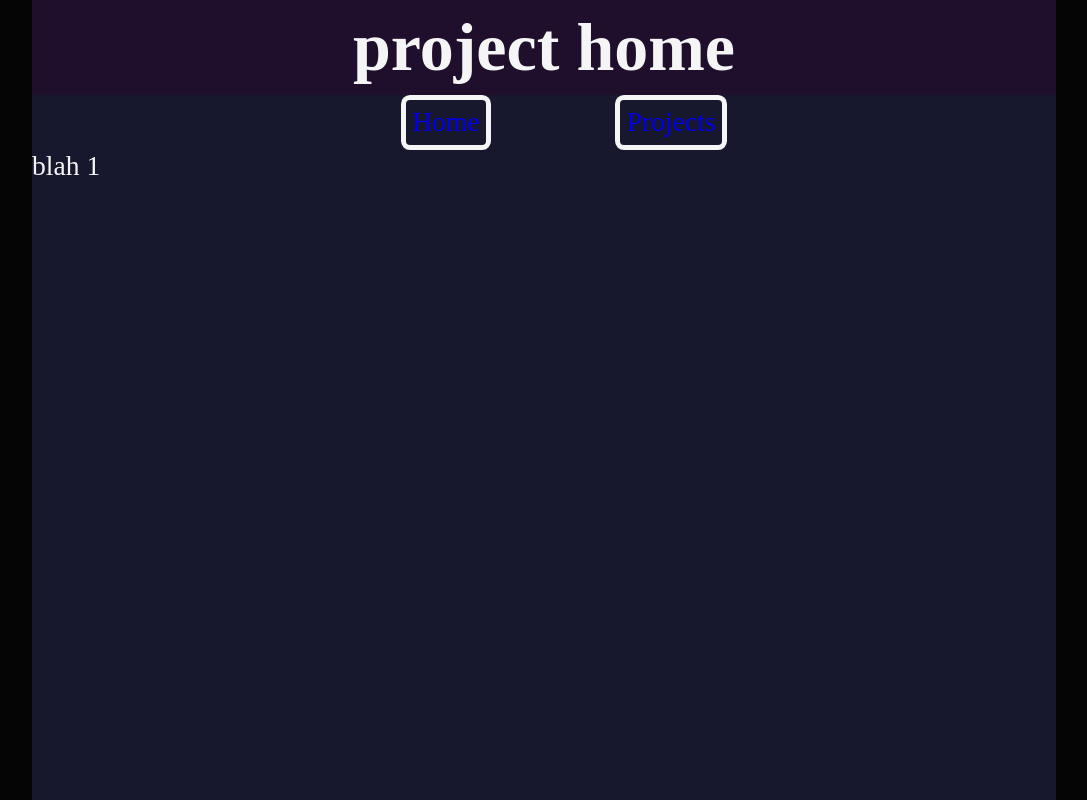
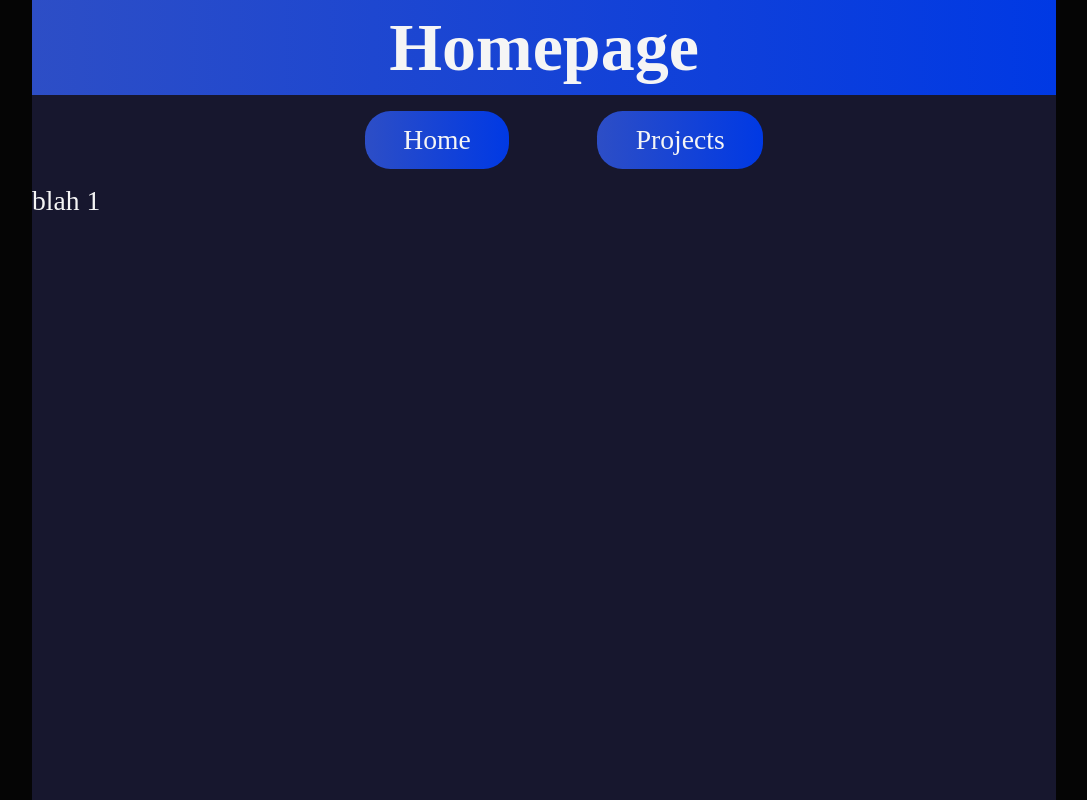
Before and after one commit to klanting/Personal-2024-Summer-Resume, a React (Vite) app: page / in a window 1280 px wide. Shown: the whole page, without its empty margins (96-1183 px from the left). Built offline with nearby package versions, Linux system fonts and the light colour scheme.

Commit message:
Make the header title dependent on the page

```diff
--- a/package.json
+++ b/package.json
@@ -10,6 +10,7 @@
     "preview": "vite preview"
   },
   "dependencies": {
+    "ag-charts-react": "^10.1.0",
     "react": "^18.3.1",
     "react-dom": "^18.3.1",
     "react-router-dom": "^6.26.1",
--- a/src/App.jsx
+++ b/src/App.jsx
@@ -4,6 +4,7 @@ import Projects from "./mains/Projects.jsx";
 import styled, { createGlobalStyle } from 'styled-components';
 import Header from "./components/Header.jsx";
 import Nav from "./components/Nav.jsx";
+import {useState} from "react";
 
 const GeneralStyling = createGlobalStyle`
 
@@ -28,14 +29,16 @@ const WrappedDiv = styled.div`
 `;
 
 function Root(){
+
+    const [title, setTitle] = useState("Home");
+
     return (
         <WrappedDiv>
-            <Header title={"project home"}/>
-            <Nav/>
             <Routes>
                 <Route path="/*" element={<Home/>}/>
                 <Route path="/projects/*" element={<Projects/>}/>
             </Routes>
+            <br/>
         </WrappedDiv>
     );
 }
--- a/src/components/Header.jsx
+++ b/src/components/Header.jsx
@@ -1,13 +1,16 @@
 import styled from "styled-components";
+import {useLocation} from "react-router-dom";
 
 const StyledDiv = styled.div`
-    background-color: #200f2c;
+    background-image: linear-gradient(to right, rgb(45, 78, 198), rgb(0, 57, 228));
     text-align: center;
     font-size: calc(2px + 2.5vw);
     padding: 1vh 1vw;
+    margin-bottom: 2vh;
 `;
 
 export default function Header(props){
+
     return(
         <StyledDiv>
             <h1>{props.title}</h1>
--- a/src/components/Nav.jsx
+++ b/src/components/Nav.jsx
@@ -8,17 +8,27 @@ const StyledUl = styled.ul`
 
     width: 60%;
     margin: 0 auto;
+    list-style-type: none;
+    margin-bottom: 2vh;
 `;
 
 const StyledListItem = styled.li`
-    list-style: none;
-    border: 5px solid whitesmoke;
-    padding: 0.5vw;
-    border-radius: 0.7vw;
+    text-align: center;
+
 `;
 
 const StyledNavLink = styled(NavLink)`
+    display: block;
     text-decoration: none;
+    width: 100%;
+
+    background-image: linear-gradient(to right, rgb(45, 78, 198), rgb(0, 57, 228));
+    border-radius: 2vw;
+
+    padding: 1vw 3vw;
+
+
+    color: whitesmoke;
 `;
 
 export default function Nav(){
--- a/src/components/github/GithubRepo.jsx
+++ b/src/components/github/GithubRepo.jsx
@@ -1,6 +1,25 @@
-import useSWR from "swr";
+
 import styled from "styled-components";
+import LanguageGraph from "./LanguageGraph.jsx";
 
+const StyledDiv = styled.div`
+    width: 70vw;
+    aspect-ratio: 3/1;
+    border-left: 2px solid rgb(0, 57, 228);
+
+    display: flex;
+    flex-direction: row;
+    justify-content: space-between;
+    padding: 2vw 1vw;
+
+    margin: 5% auto;
+
+    cursor: pointer;
+
+    &:hover {
+        transform: scale(105%);
+    }
+`;
 
 const StyledTitle = styled.h3`
     text-align: center;
@@ -8,29 +27,21 @@ const StyledTitle = styled.h3`
 
 const StyledDescription = styled.p`
     font-size: calc(2px + 1vw);
+    margin: 2% 5%;
 `;
 
-const StyledDiv = styled.div`
-    width: 70vw;
-    aspect-ratio: 3/1;
-    border: 2px solid whitesmoke;
-`;
+
 
 export default function GithubRepo(props){
 
 
-
-    const fetcher = url => fetch(url).then(r => r.json());
-
-    const { data, error, isLoading } = useSWR('https://api.github.com/repos/klanting/BU-2024-Summer-CS391-Show-Tell/languages', fetcher);
-
-    if (isLoading || error){return <p>Loading</p>}
-    console.log(data)
     return(
         <StyledDiv>
-            <StyledTitle>{props.data.name}</StyledTitle>
-            <StyledDescription>{props.data.description}</StyledDescription>
-            <p>{Object.keys(data).map((key) => <p key={key}>{key} {data[key]}</p>)}</p>
+            <div>
+                <StyledTitle>{props.data.name}</StyledTitle>
+                <StyledDescription>{props.data.description}</StyledDescription>
+            </div>
+            <LanguageGraph name={props.data.full_name}/>
         </StyledDiv>
     );
 }
--- a/src/components/github/LanguageGraph.jsx
+++ b/src/components/github/LanguageGraph.jsx
@@ -0,0 +1,51 @@
+import {AgCharts} from "ag-charts-react";
+import useSWR from "swr";
+import colors from "../../assets/colors.json"
+
+export default function LanguageGraph(props){
+
+    const fetcher = url => fetch(url).then(r => r.json());
+
+    const { data, error, isLoading } = useSWR(`https://api.github.com/repos/${props.name}/languages`, fetcher);
+
+    if (isLoading || error){return <p>Loading</p>}
+    console.log(data)
+
+    const transformed = Object.keys(data).map((key) => {return {language: key, value: data[key], color: colors[key].color} })
+
+    const options = {
+        data: transformed,
+        series: [
+            {
+                type: "donut",
+                calloutLabelKey: "language",
+                angleKey: "value",
+                sectorLabelKey: "value",
+                calloutLabel: {
+                    enabled: false,
+                },
+                sectorLabel: {
+                    enabled: false,
+                },
+                innerRadiusRatio: 0.7,
+                fills: Object.keys(transformed).map((key) => transformed[key].color)
+            }
+        ],
+        legend: {
+            item: {
+                label: {
+                    color: "white"
+                }
+            }
+        },
+        background: {
+            visible: false
+        }
+    }
+    return(
+        <>
+            <AgCharts options={options}/>
+        </>
+
+    );
+}
--- a/src/mains/Home.jsx
+++ b/src/mains/Home.jsx
@@ -1,7 +1,11 @@
+import Header from "../components/Header.jsx";
+import Nav from "../components/Nav.jsx";
 
 export default function Home() {
     return (
         <>
+            <Header title={"Homepage"}/>
+            <Nav/>
             <p>blah 1</p>
         </>
     );
--- a/src/mains/Projects.jsx
+++ b/src/mains/Projects.jsx
@@ -1,5 +1,7 @@
 import useSWR from "swr";
 import GithubRepo from "../components/github/GithubRepo.jsx";
+import Header from "../components/Header.jsx";
+import Nav from "../components/Nav.jsx";
 
 export default function Projects() {
 
@@ -11,6 +13,8 @@ export default function Projects() {
 
     return (
         <>
+            <Header title={"Projects"}/>
+            <Nav/>
             {data.map((elem) =>
                 <GithubRepo key={elem.id} data={elem}/>
             )}
```
Also changed, not shown: 1 other file (tests, documents, lock files or other folders).
